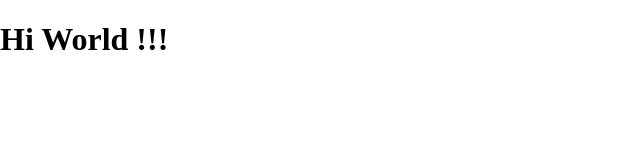
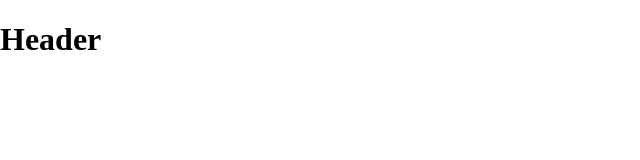
Before and after one commit to Hormozdi/themoviedb, a React app: page / in a window 1280 px wide. Shown: the top 160 px of the page, without its empty margins (0-640 px from the left). Built offline with nearby package versions, Linux system fonts and the light colour scheme; the HTML template or start-up script is replaced by a standard one.

Commit message:
add home page to routes

```diff
--- a/src/router.js
+++ b/src/router.js
@@ -1,9 +1,5 @@
 import React from "react";
 import { createBrowserRouter } from "react-router-dom";
+import Home from "./pages/Home";
 
-export default createBrowserRouter([
-  {
-    path: "/",
-    element: <h1>Hi World !!!</h1>,
-  },
-]);
+export default createBrowserRouter([{ path: "/", element: <Home /> }]);
```
